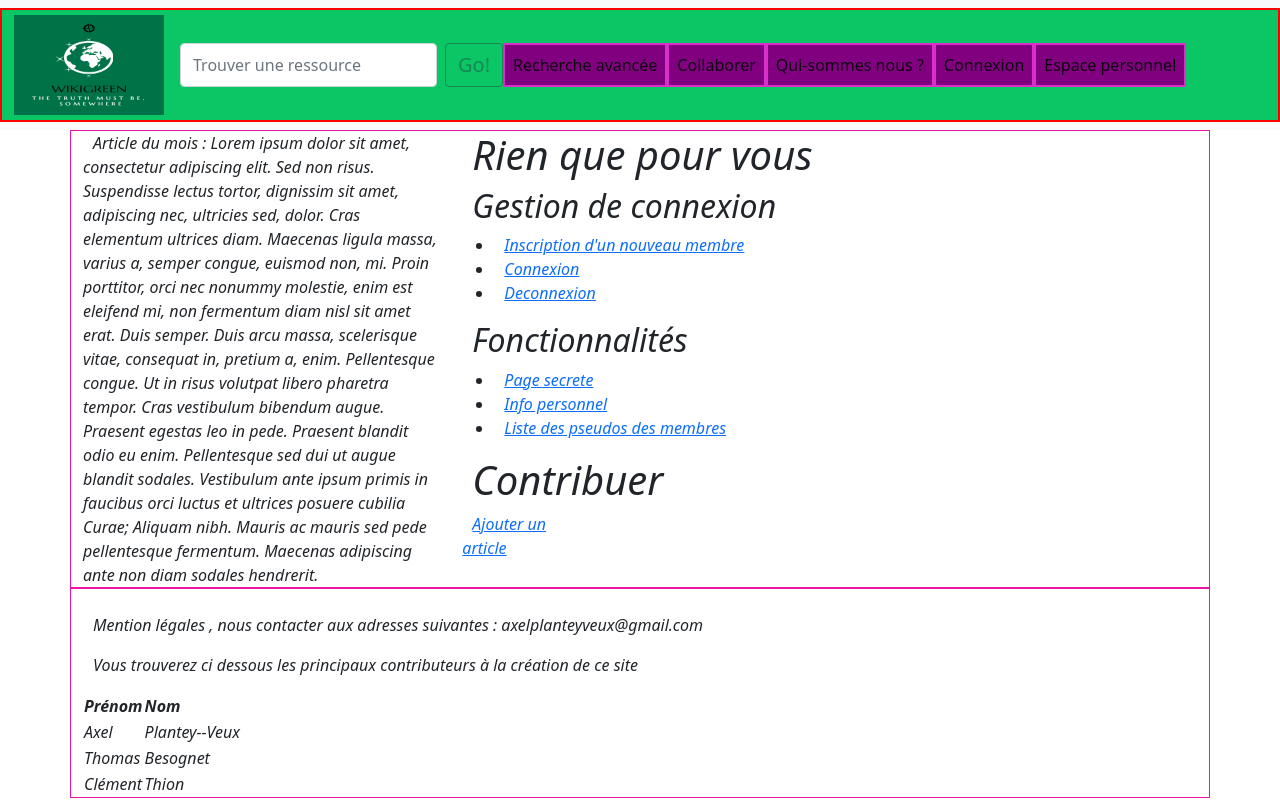
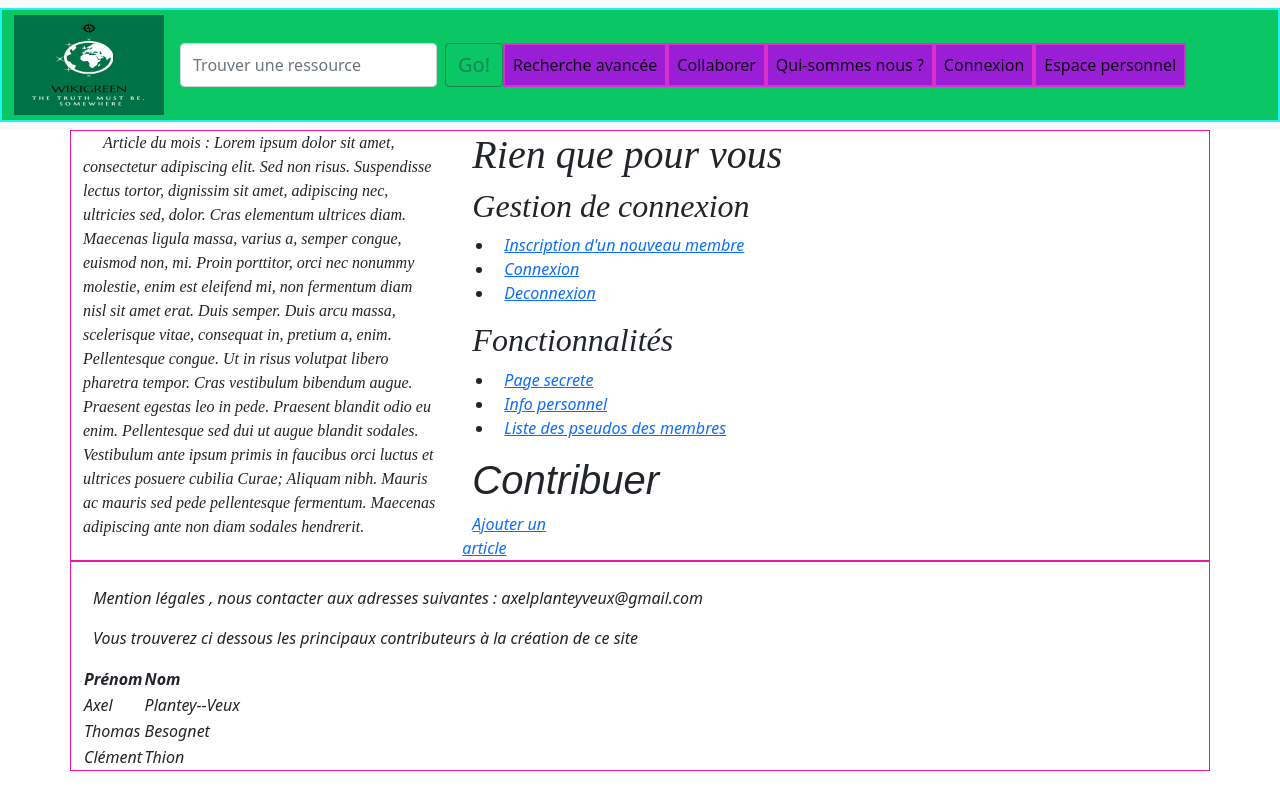
Before and after one commit to CThion/wikigreen, a PHP site: page / in a window 1280 px wide. Run offline with PHP 8.4, Linux system fonts and the light colour scheme; a stand-in replaces the project's code that opens the database connection.

Commit message:
Mise a jour du CSS
Mis a jour du CSS en rajoutant des id pour pouvoir modifier les titres etc

```diff
--- a/css/notrestyle-bootstrap.css
+++ b/css/notrestyle-bootstrap.css
@@ -29,7 +29,7 @@ font-size: 20px;
 .container-fluid
 {
 	background-color: #0AC665;
-	border-color: red;
+	border-color: #23F3F0;
 	border-width: 2px;
 	border-style : solid;
 }
@@ -48,23 +48,56 @@ font-size: 20px;
 	font-family: Times New Roman;
 	color: black;
 }
+.container
+{
+	text-align: left;
+	font-style: italic;
+	padding-bottom: 0;
+	text-indent: 10px;
+	border-color: #EC13A7 ;
+	border-width: 1px;
+	border-style : solid;
+}
 
 #centre
 {
-	background-color: purple;
+	background-color: #991ED6;
 	border-color: #DA2FCB;
 	border-width: 2px;
 	border-style : solid;
 
 }
-.container
+
+#fonction
 {
-	text-align: left;
-	font-style: italic;
-	padding-bottom: 0;
+	font-family: Sitka Text;
+	font-style: Italic;
 
-	text-indent: 10px;
-	border-color: #EC13A7 ;
-	border-width: 1px;
-	border-style : solid;
 }
+
+#Mois
+{
+	font-family: Caladea;
+	font-style: Italic;
+	text-indent: 20px;
+
+}
+
+#connexion
+{
+	font-family: Constantia;
+	font-style: Italic;
+
+}
+
+#Perso
+{
+	font-family: Bahnschrift Condensed;
+	font-style: Italic;
+
+}
+#contribuer
+{
+	font-family: Arial;
+	font-style: Italic;
+}
--- a/index.php
+++ b/index.php
@@ -11,7 +11,7 @@ include "all-debutpage.inc.php";
 <main role="main">
   <div class="container">
     <div class="row">
-      <div class="col-md-4">
+      <div id="Mois" class="col-md-4">
         Article du mois :
 
         Lorem ipsum dolor sit amet, consectetur adipiscing elit. Sed non risus. Suspendisse lectus tortor, dignissim sit amet, adipiscing nec, ultricies sed, dolor.
@@ -24,20 +24,20 @@ include "all-debutpage.inc.php";
         Mauris ac mauris sed pede pellentesque fermentum. Maecenas adipiscing ante non diam sodales hendrerit.
       </div>
       <div class="col-md-4">
-        <h1> Rien que pour vous </h1>
-        <h2>Gestion de connexion</h2>
+        <h1 id="Perso"> Rien que pour vous </h1>
+        <h2 id="connexion">Gestion de connexion</h2>
         <ul>
           <li><a href="mb-inscription.php">Inscription d'un nouveau membre</a></li>
           <li><a href="mb-connexion.php">Connexion</a></li>
           <li><a href="mb-deconnexion.php">Deconnexion</a></li>
         </ul>
-        <h2>Fonctionnalités</h2>
+        <h2 id="fonction">Fonctionnalités</h2>
         <ul>
           <li><a href="secret.php">Page secrete</a></li>
           <li><a href="mb-pagePerso.php">Info personnel</a></li>
           <li><a href="afficher.php">Liste des pseudos des membres</a></li>
         </ul>
-        <h1> Contribuer</h1>
+        <h1 id="contribuer"> Contribuer</h1>
         <div class="col-md-4">
         <a href="edit-art-add_form.php">Ajouter un article</a>
         </div>
```
